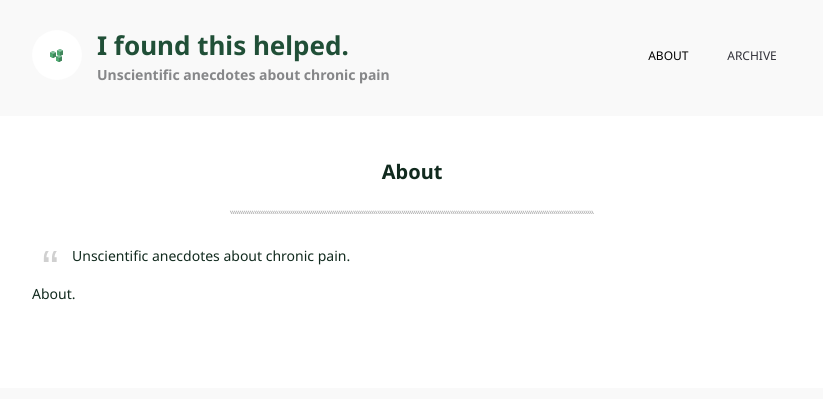
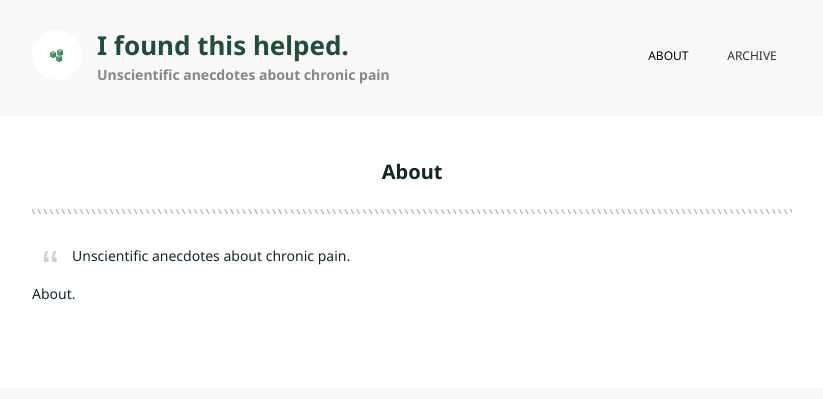
Before and after one commit to robert/ifoundthishelped, a Jekyll site: the page built from about.md, in a window 1280 px wide. Shown: the top 399 px of the page, without its empty margins (228-1051 px from the left). Built offline with Jekyll 4.4.1, drawn with Linux system fonts in a browser that asks for light colours; Markdown is read by kramdown in place of the engine named in the settings; comment, search, counter and statistics services are not loaded.

Commit message:
Good hr, fixes #1

```diff
--- a/_assets/defaults.scss
+++ b/_assets/defaults.scss
@@ -39,7 +39,8 @@
   width: 100%; overflow: hidden; height: 10px;
   &:before {
     content: "╲╲╲╲╲╲╲╲╲╲╲╲╲╲╲╲╲╲╲╲╲╲╲╲╲╲╲╲╲╲╲╲╲╲╲╲╲╲╲╲╲╲╲╲╲╲╲╲╲╲╲╲╲╲╲╲╲╲╲╲╲╲╲╲╲╲╲╲╲╲╲╲╲╲╲╲╲╲╲╲╲╲╲╲╲╲╲╲╲╲╲╲╲╲╲╲╲╲╲╲╲╲╲╲╲╲╲╲╲╲╲╲╲╲╲╲╲╲╲╲╲╲╲╲╲╲╲╲╲╲╲╲╲╲╲╲╲╲╲╲╲╲╲╲╲╲╲╲╲╲╲╲╲╲╲╲╲╲╲╲╲╲╲╲╲╲╲╲╲╲╲╲╲╲╲╲╲╲╲╲";
-    color: #aaa; letter-spacing: -4px; font-size: 10px;
+    color: #afafaf; font-size: 10px;
+    font-family: arial; font-weight: bold;
   }
 }
 #{$all-text-inputs} {
--- a/stylesheets/style.css
+++ b/stylesheets/style.css
@@ -94,9 +94,10 @@
   height: 10px; }
   hr:before {
     content: "╲╲╲╲╲╲╲╲╲╲╲╲╲╲╲╲╲╲╲╲╲╲╲╲╲╲╲╲╲╲╲╲╲╲╲╲╲╲╲╲╲╲╲╲╲╲╲╲╲╲╲╲╲╲╲╲╲╲╲╲╲╲╲╲╲╲╲╲╲╲╲╲╲╲╲╲╲╲╲╲╲╲╲╲╲╲╲╲╲╲╲╲╲╲╲╲╲╲╲╲╲╲╲╲╲╲╲╲╲╲╲╲╲╲╲╲╲╲╲╲╲╲╲╲╲╲╲╲╲╲╲╲╲╲╲╲╲╲╲╲╲╲╲╲╲╲╲╲╲╲╲╲╲╲╲╲╲╲╲╲╲╲╲╲╲╲╲╲╲╲╲╲╲╲╲╲╲╲╲╲";
-    color: #aaa;
-    letter-spacing: -4px;
-    font-size: 10px; }
+    color: #afafaf;
+    font-size: 10px;
+    font-family: arial;
+    font-weight: bold; }
 
 input[type="email"], input[type="number"], input[type="password"], input[type="search"], input[type="tel"], input[type="text"], input[type="url"], input[type="color"], input[type="date"], input[type="datetime"], input[type="datetime-local"], input[type="month"], input[type="time"], input[type="week"] {
   font-family: "Varela Round", helvetica, arial, sans-serif;
```
Also changed, not shown: stylesheets/defaults.css (+4 -3 lines).
